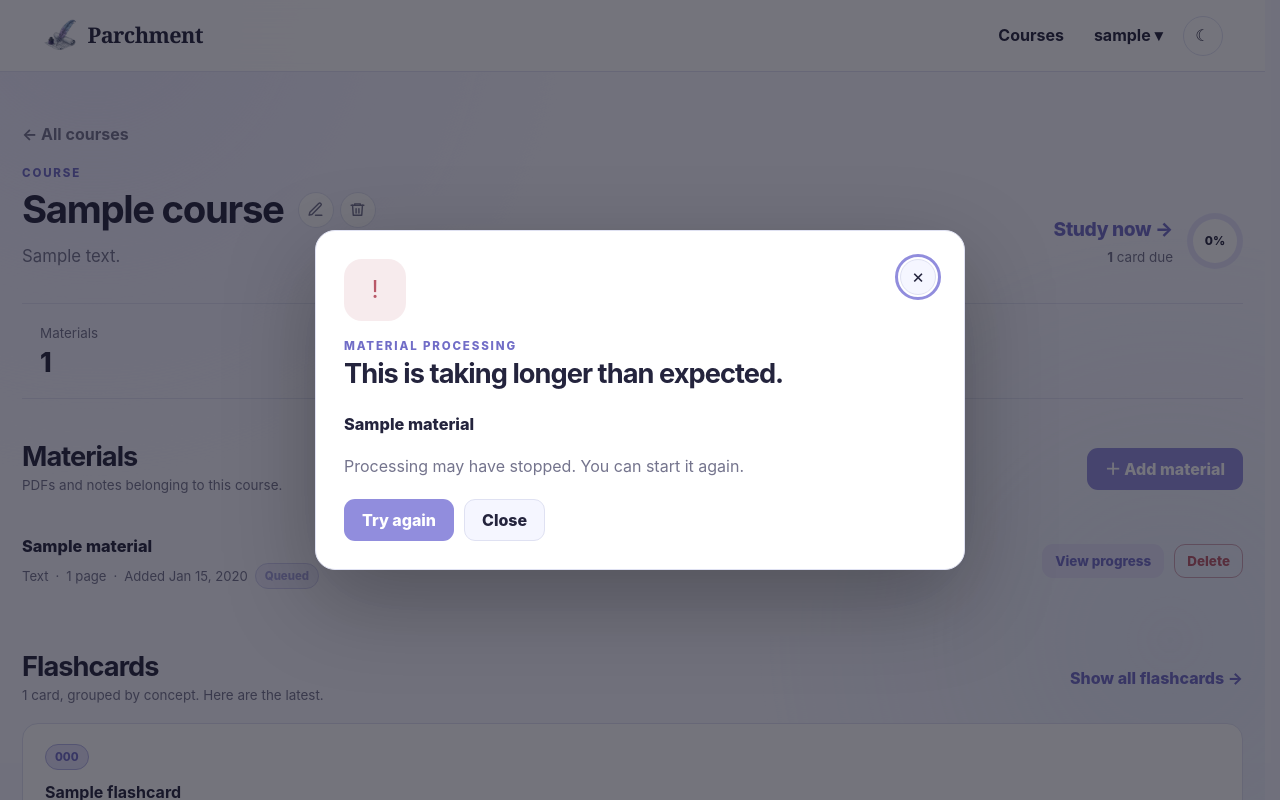
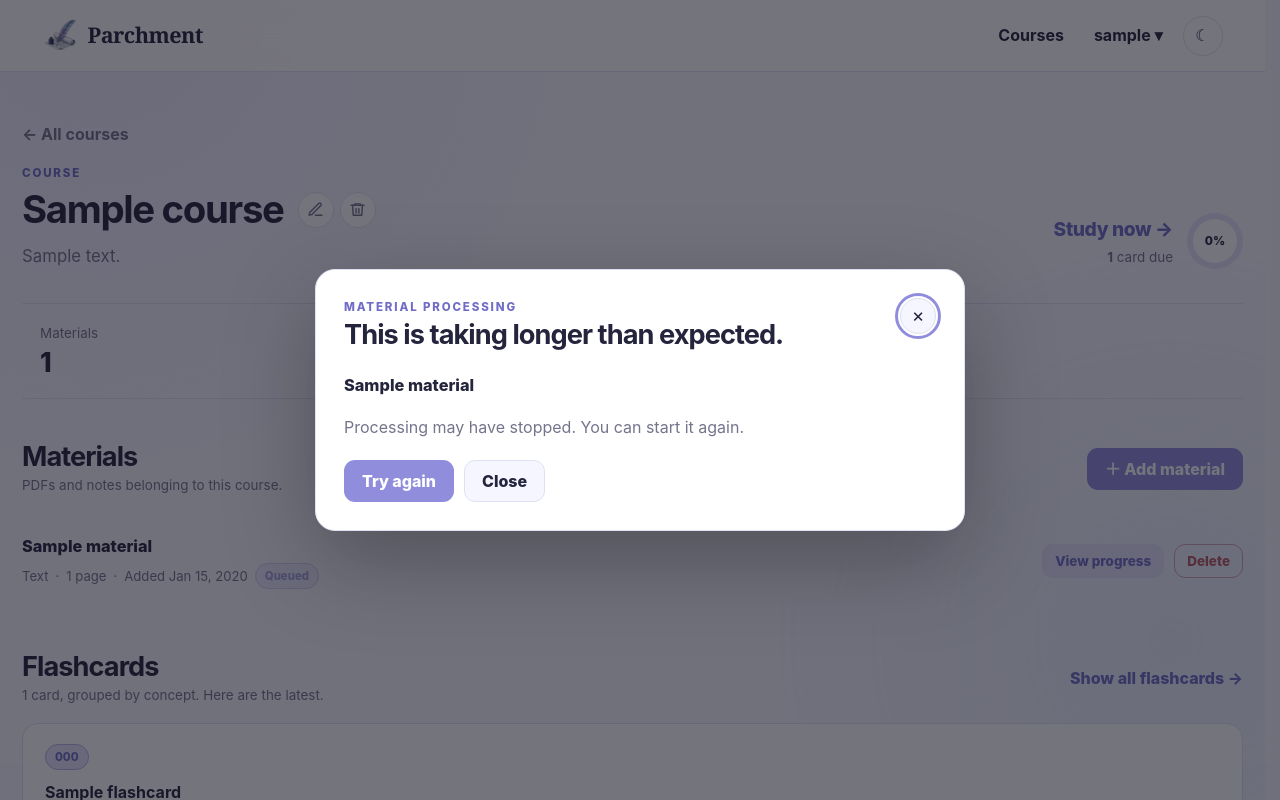
Before and after one commit to anish0m/Parchment, a Django app: page /courses/1/?processing=1 in a window 1280 px wide. Run offline with Django 5.2, Linux system fonts and the light colour scheme; a user stored in the database is signed in; tables that the repository leaves empty hold one stand-in row (values such as "Sample post"); parts of the project's set-up code (start-up, migrations or seed data) failed here and were passed over; some libraries are stand-ins or nearby versions.

Commit message:
delete: Remove the status icon from the processing modal
The heading already says whether the material is processing, ready or
failed, so the spinner, tick and warning tiles above it aren't needed.

Co-Authored-By: Claude Opus 5.5 <noreply@anthropic.com>
Claude-Session: https://claude.ai/code/session_01EagsnVgPoFrGnNauZ842Sj

```diff
--- a/static/css/app.css
+++ b/static/css/app.css
@@ -329,10 +329,6 @@ a.badge:hover { border-color: var(--peri); text-decoration: none; }
 .file-drop:hover, .file-drop.dragging { border-color: var(--peri-strong); }
 .file-drop input { position: absolute; width: 1px; height: 1px; opacity: 0; }
 .file-drop:focus-within { outline: 3px solid var(--peri); outline-offset: 2px; }
-.processing-icon { width: 62px; height: 62px; border-radius: 18px; background: var(--peri-soft); display: grid; place-items: center; font-size: 1.55rem; color: var(--peri-strong); margin-bottom: 16px; }
-.processing-icon.spinning span { display: inline-block; animation: spin 1.6s linear infinite; }
-.processing-icon.done { color: var(--success); background: color-mix(in srgb, var(--success) 14%, var(--surface)); }
-.processing-icon.failed { color: var(--danger); background: color-mix(in srgb, var(--danger) 12%, var(--surface)); }
 .processing-track { margin: 20px 0 9px; }
 .steps { list-style: none; padding: 0; margin: 16px 0 0; display: grid; gap: 6px; font-size: 0.86rem; color: var(--muted); }
 .steps li::before { content: "○"; display: inline-block; width: 1.4em; }
--- a/templates/materials/partials/processing.html
+++ b/templates/materials/partials/processing.html
@@ -8,19 +8,15 @@ is being processed it asks the server for an update every 2 seconds.
   <div class="modal-head">
     <div>
       {% if material.status == "ready" %}
-        <div class="processing-icon done" aria-hidden="true">✓</div>
         <div class="eyebrow">Material ready</div>
         <h2>Your flashcards are ready.</h2>
       {% elif material.status == "failed" %}
-        <div class="processing-icon failed" aria-hidden="true">!</div>
         <div class="eyebrow">Material processing</div>
         <h2>{% if material.raw_text %}We couldn't generate flashcards.{% else %}We couldn't read this material.{% endif %}</h2>
       {% elif stalled %}
-        <div class="processing-icon failed" aria-hidden="true">!</div>
         <div class="eyebrow">Material processing</div>
         <h2>This is taking longer than expected.</h2>
       {% else %}
-        <div class="processing-icon spinning" aria-hidden="true"><span>↻</span></div>
         <div class="eyebrow">Material processing</div>
         <h2>We're preparing your material.</h2>
       {% endif %}
```
